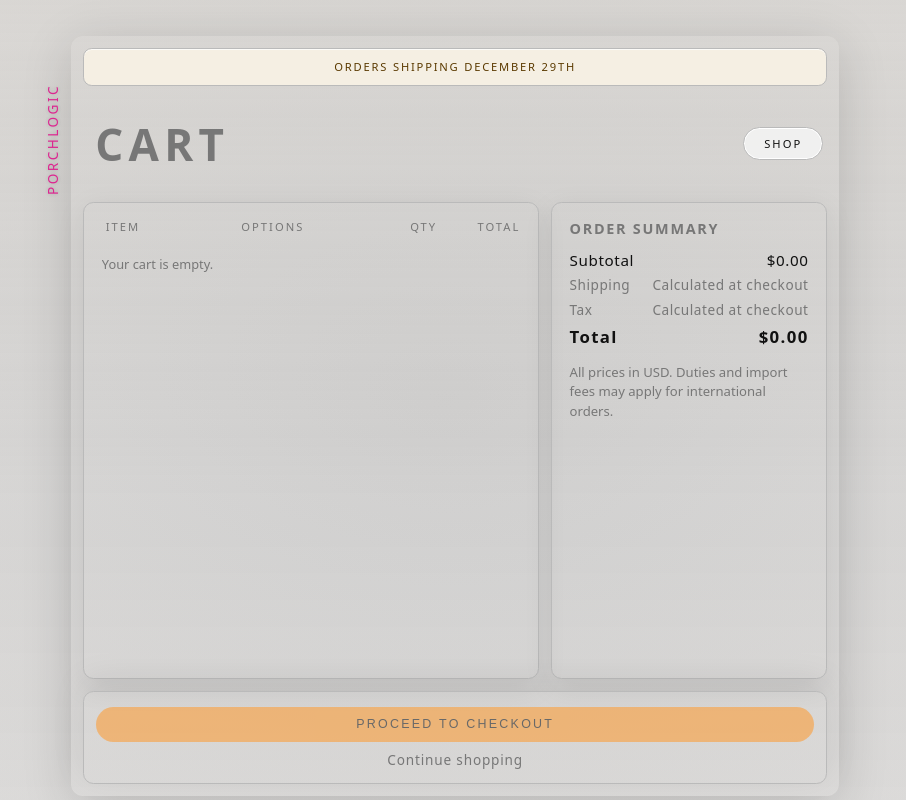
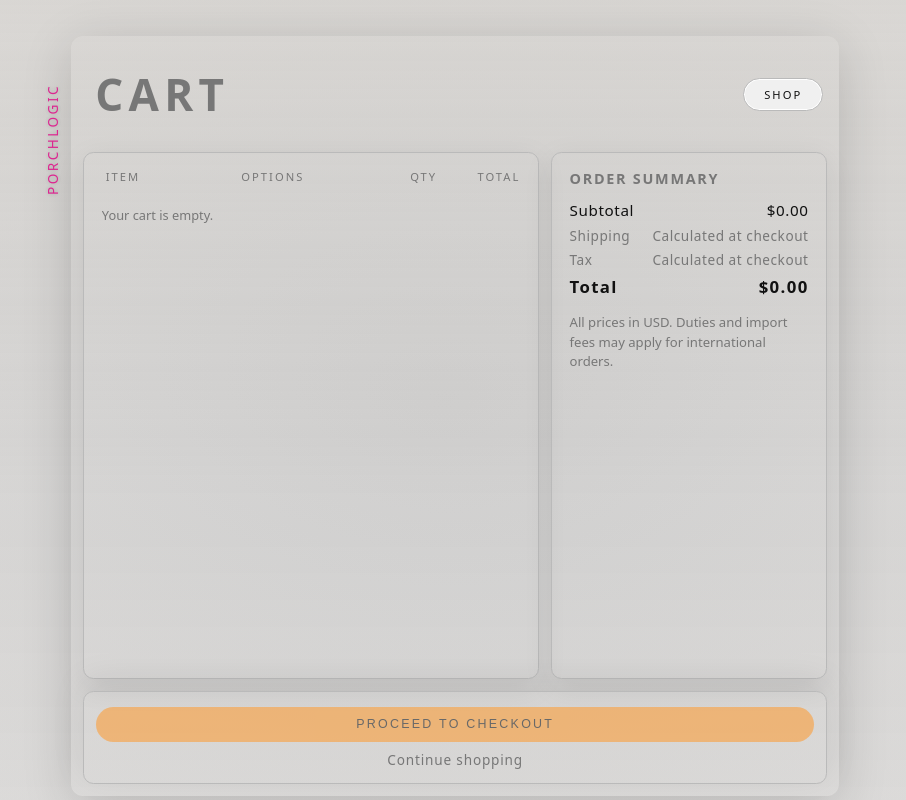
Before and after one commit to porchlogic/shop, a plain HTML site: page cart/index.html in a window 1280 px wide. Shown: the whole page, without its empty margins (194-1100 px from the left). Drawn offline with Linux system fonts and the light colour scheme.

Commit message:
back in office

```diff
--- a/cart/index.html
+++ b/cart/index.html
@@ -505,7 +505,7 @@
 
 <body class="cart-page">
     <main>
-        <div class="shipping-banner">Orders shipping December 29th</div>
+        <!-- <div class="shipping-banner">Orders shipping December 29th</div> -->
         <header>
             <h1>CART</h1>
             <a href="../" class="shop-link" aria-label="Back to shop">
```
Also changed, not shown: checkout/index.html (+1 -1 lines).
